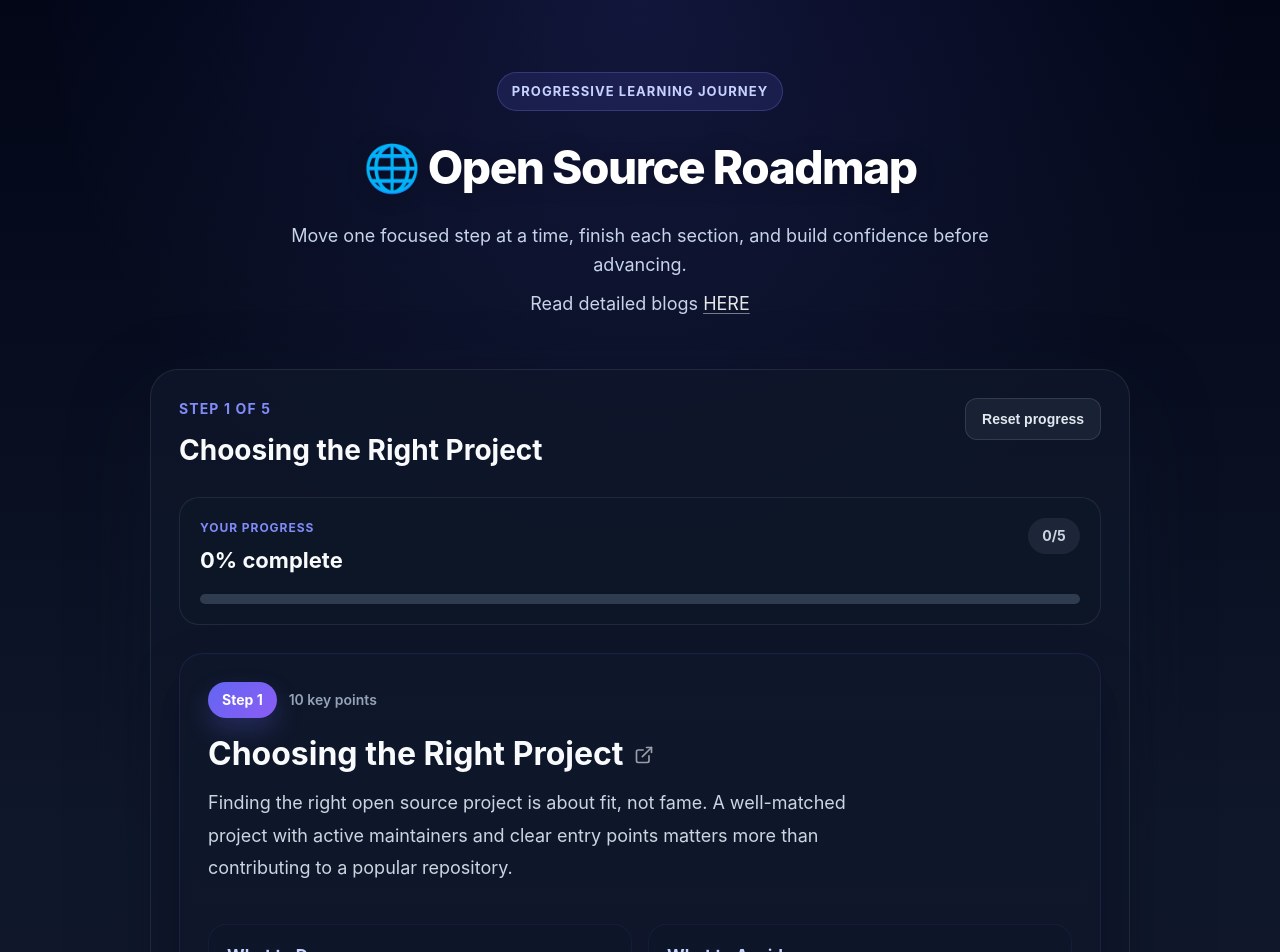
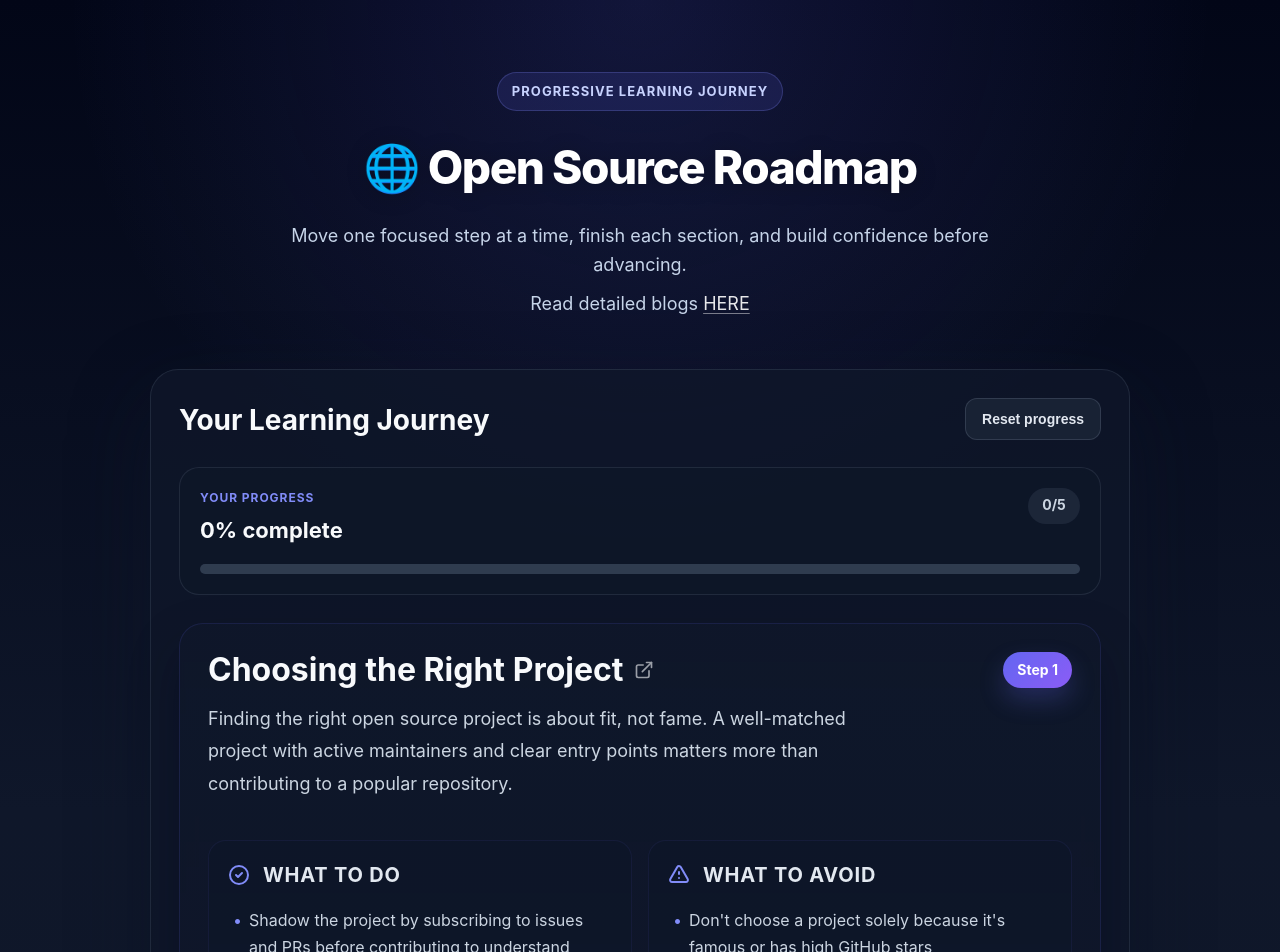
Before and after one commit to irapandey/opensource-roadmap, a React (Vite) app: page / in a window 1280 px wide. Shown: the top 952 px of the page. Built offline with nearby package versions, Linux system fonts and the light colour scheme.

Commit message:
UX Improvements
Signed-off-by: irapandey <ira.pandey2001@gmail.com>

```diff
--- a/src/App.jsx
+++ b/src/App.jsx
@@ -149,6 +149,7 @@ function App() {
     setShowCelebration(false);
     setProgress(resetProgress);
     localStorage.setItem(STORAGE_KEY, JSON.stringify(resetProgress));
+    scrollToStepHeader();
   };
 
   const handleCloseCelebration = () => {
@@ -214,12 +215,7 @@ function App() {
         <div className="container">
           <section className="experience-shell">
             <div className="experience-topbar" ref={stepHeaderRef}>
-              <div>
-                <p className="step-label">
-                  Step {progress.currentStep + 1} of {roadmapData.length}
-                </p>
-                <h2 className="experience-title">{currentSection.title}</h2>
-              </div>
+              <h2 className="experience-title">Your Learning Journey</h2>
               <button className="ghost-button" onClick={handleResetProgress} type="button">
                 Reset progress
               </button>
--- a/src/components/SectionCard.css
+++ b/src/components/SectionCard.css
@@ -19,12 +19,13 @@
   padding: 28px 28px 20px;
 }
 
-.section-badge-row {
+.section-title-row {
   display: flex;
   align-items: center;
-  gap: 12px;
+  justify-content: space-between;
+  gap: 20px;
+  margin-bottom: 14px;
   flex-wrap: wrap;
-  margin-bottom: 18px;
 }
 
 .section-number {
@@ -51,8 +52,9 @@
   font-size: 32px;
   font-weight: 700;
   color: #f8fafc;
-  margin: 0 0 14px;
+  margin: 0;
   line-height: 1.15;
+  flex: 1;
 }
 
 .section-title-link {
@@ -92,6 +94,8 @@
 .completion-row {
   padding: 20px 28px 28px;
   border-top: 1px solid rgba(148, 163, 184, 0.12);
+  display: flex;
+  justify-content: flex-end;
 }
 
 .checkbox-container {
@@ -195,10 +199,19 @@
 }
 
 .subsection-title {
-  font-size: 17px;
+  font-size: 20px;
   font-weight: 700;
-  color: #c7d2fe;
-  margin: 0 0 12px 0;
+  color: #e2e8f0;
+  margin: 0 0 16px 0;
+  text-transform: uppercase;
+  letter-spacing: 0.8px;
+  display: flex;
+  align-items: center;
+}
+
+.subsection-title svg {
+  color: #818cf8;
+  flex-shrink: 0;
 }
 
 .subsection-list {
--- a/src/components/SectionCard.jsx
+++ b/src/components/SectionCard.jsx
@@ -1,31 +1,42 @@
 import React, { useMemo } from 'react';
 import './SectionCard.css';
 
-const getStepSummary = (sections) => {
-  // Skip the first section (Key Idea) when counting
-  const sectionsToCount = sections.slice(1);
+// Icon components for each section type
+const getSectionIcon = (subtitle) => {
+  const iconStyle = { width: '24px', height: '24px', marginRight: '12px', flexShrink: 0 };
 
-  const itemCount = sectionsToCount.reduce((total, subsection) => {
+  if (subtitle.includes('Key Idea')) {
     return (
-      total +
-      subsection.items.reduce((count, item) => {
-        if (typeof item === 'object' && item.type === 'group') {
-          return count + item.items.length;
+      <svg style={iconStyle} fill="none" stroke="currentColor" viewBox="0 0 24 24">
+        <path strokeLinecap="round" strokeLinejoin="round" strokeWidth={2} d="M9.663 17h4.673M12 3v1m6.364 1.636l-.707.707M21 12h-1M4 12H3m3.343-5.657l-.707-.707m2.828 9.9a5 5 0 117.072 0l-.548.547A3.374 3.374 0 0014 18.469V19a2 2 0 11-4 0v-.531c0-.895-.356-1.754-.988-2.386l-.548-.547z" />
+      </svg>
+    );
+  } else if (subtitle.includes('What to Do')) {
+    return (
+      <svg style={iconStyle} fill="none" stroke="currentColor" viewBox="0 0 24 24">
+        <path strokeLinecap="round" strokeLinejoin="round" strokeWidth={2} d="M9 12l2 2 4-4m6 2a9 9 0 11-18 0 9 9 0 0118 0z" />
+      </svg>
+    );
+  } else if (subtitle.includes('What to Avoid')) {
+    return (
+      <svg style={iconStyle} fill="none" stroke="currentColor" viewBox="0 0 24 24">
+        <path strokeLinecap="round" strokeLinejoin="round" strokeWidth={2} d="M12 9v2m0 4h.01m-6.938 4h13.856c1.54 0 2.502-1.667 1.732-3L13.732 4c-.77-1.333-2.694-1.333-3.464 0L3.34 16c-.77 1.333.192 3 1.732 3z" />
+      </svg>
+    );
+  } else if (subtitle.includes('Pro Tip')) {
+    return (
+      <svg style={iconStyle} fill="none" stroke="currentColor" viewBox="0 0 24 24">
+        <path strokeLinecap="round" strokeLinejoin="round" strokeWidth={2} d="M11.049 2.927c.3-.921 1.603-.921 1.902 0l1.519 4.674a1 1 0 00.95.69h4.915c.969 0 1.371 1.24.588 1.81l-3.976 2.888a1 1 0 00-.363 1.118l1.518 4.674c.3.922-.755 1.688-1.538 1.118l-3.976-2.888a1 1 0 00-1.176 0l-3.976 2.888c-.783.57-1.838-.197-1.538-1.118l1.518-4.674a1 1 0 00-.363-1.118l-3.976-2.888c-.784-.57-.38-1.81.588-1.81h4.914a1 1 0 00.951-.69l1.519-4.674z" />
+      </svg>
+    );
   }
-
-        return count + 1;
-      }, 0)
-    );
-  }, 0);
-
-  return `${itemCount} key points`;
+  return null;
 };
 
 const SectionCard = ({ section, index, isCompleted, onCompletionToggle }) => {
   const primarySection = section.sections[0];
   const additionalSections = section.sections.slice(1);
   const visibleSections = additionalSections.length > 0 ? additionalSections : section.sections;
-  const stepSummary = useMemo(() => getStepSummary(section.sections), [section.sections]);
 
   const handleCheckboxChange = () => {
     onCompletionToggle(section.id, !isCompleted);
@@ -37,11 +48,7 @@ const SectionCard = ({ section, index, isCompleted, onCompletionToggle }) => {
       style={{ '--index': index }}
     >
       <div className="section-card-intro">
-        <div className="section-badge-row">
-          <span className="section-number">Step {index + 1}</span>
-          <span className="section-summary">{stepSummary}</span>
-        </div>
-
+        <div className="section-title-row">
           <h2 className="section-title">
             <a target="_blank" href={section.blogUrl} rel="noopener noreferrer" className="section-title-link">
               {section.title}
@@ -52,6 +59,8 @@ const SectionCard = ({ section, index, isCompleted, onCompletionToggle }) => {
               </svg>
             </a>
           </h2>
+          <span className="section-number">Step {index + 1}</span>
+        </div>
 
         {primarySection?.items?.[0] && (
           <p className="section-description">{primarySection.items[0]}</p>
@@ -65,7 +74,12 @@ const SectionCard = ({ section, index, isCompleted, onCompletionToggle }) => {
               key={idx}
               className={`subsection ${subsection.subtitle === 'Pro Tip' ? 'subsection-full-width' : ''}`}
             >
-              {subsection.subtitle && <h3 className="subsection-title">{subsection.subtitle}</h3>}
+              {subsection.subtitle && (
+                <h3 className="subsection-title">
+                  {getSectionIcon(subsection.subtitle)}
+                  {subsection.subtitle}
+                </h3>
+              )}
               <ul className="subsection-list">
                 {subsection.items.map((item, itemIdx) => {
                   if (typeof item === 'object' && item.type === 'group') {
```
Lines whose indentation alone changed are shown as unchanged.
